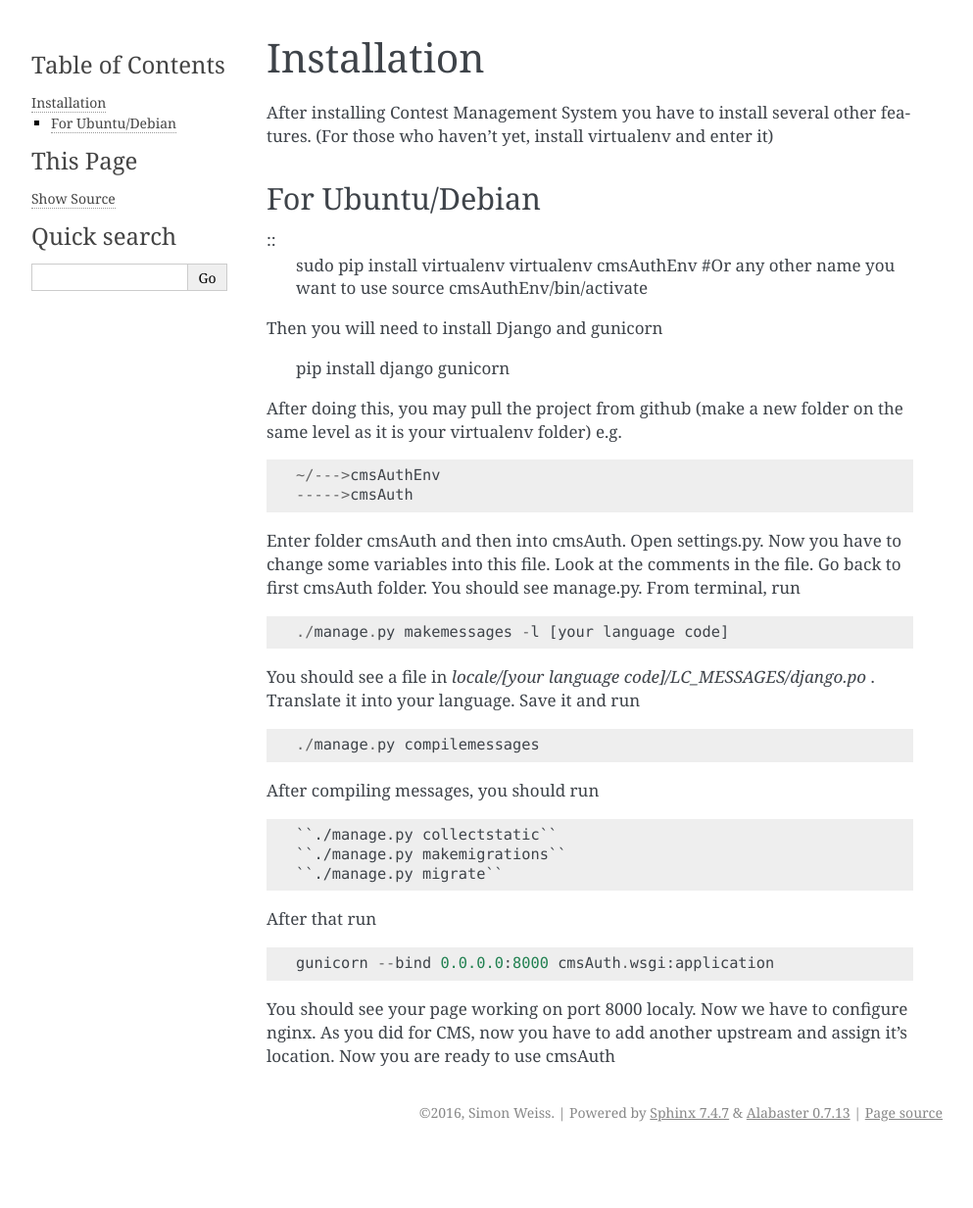
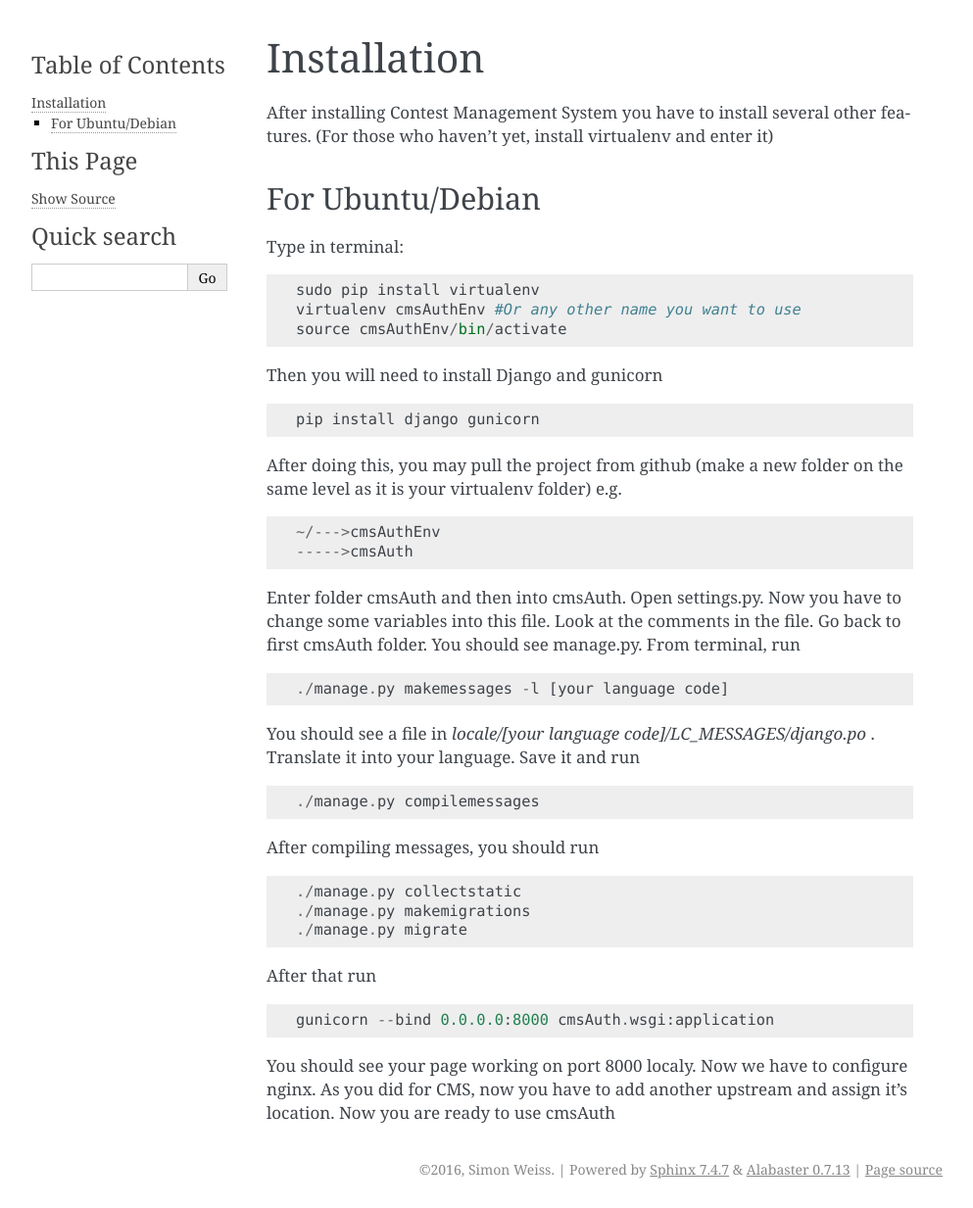
Before and after one commit to slosimon/cmsAuth, a Sphinx documentation site: the page built from docs/Installation.rst, in a window 1280 px wide. Shown: the whole page at 98% size, without its empty margins (148-1141 px from the left). Built offline with Sphinx 7.4.7, drawn with Linux system fonts in a browser that asks for light colours; before the commit the page ends 1175 px from its top, so only the background shows below that.

Commit message:
Update Installation.rst
Last version

```diff
--- a/docs/Installation.rst
+++ b/docs/Installation.rst
@@ -5,13 +5,14 @@ After installing Contest Management System you have to install several other fea
 
 For Ubuntu/Debian
 ======
+Type in terminal:
 ::
     sudo pip install virtualenv
     virtualenv cmsAuthEnv #Or any other name you want to use
     source cmsAuthEnv/bin/activate
 
 Then you will need to install Django and gunicorn
-
+::
     pip install django gunicorn
 
 After doing this, you may pull the project from github (make a new folder on the same level as it is your virtualenv folder) e.g.
@@ -29,9 +30,9 @@ You should see a file in *locale/[your language code]/LC_MESSAGES/django.po* . T
 
 After compiling messages, you should run
 ::
-    ``./manage.py collectstatic``
-    ``./manage.py makemigrations``
-    ``./manage.py migrate``
+    ./manage.py collectstatic
+    ./manage.py makemigrations
+    ./manage.py migrate
 
 After that run
 ::
```
